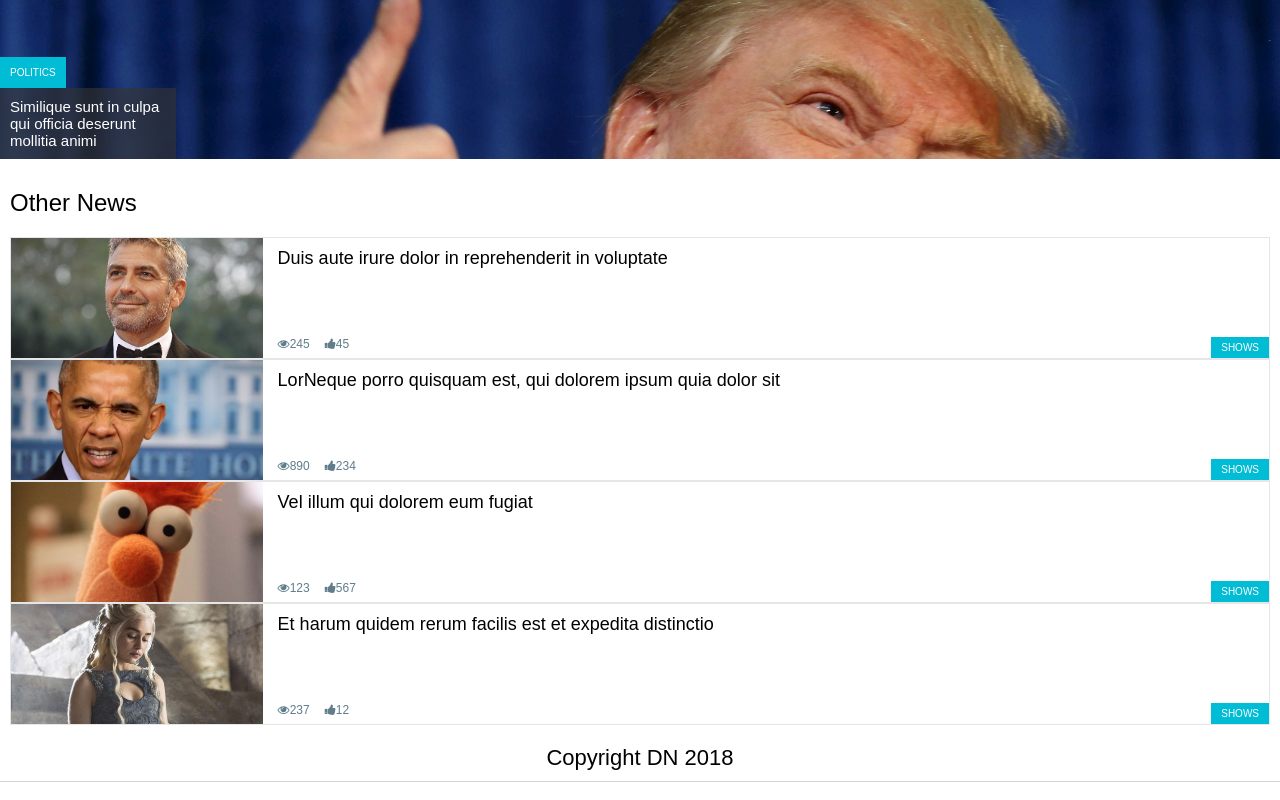
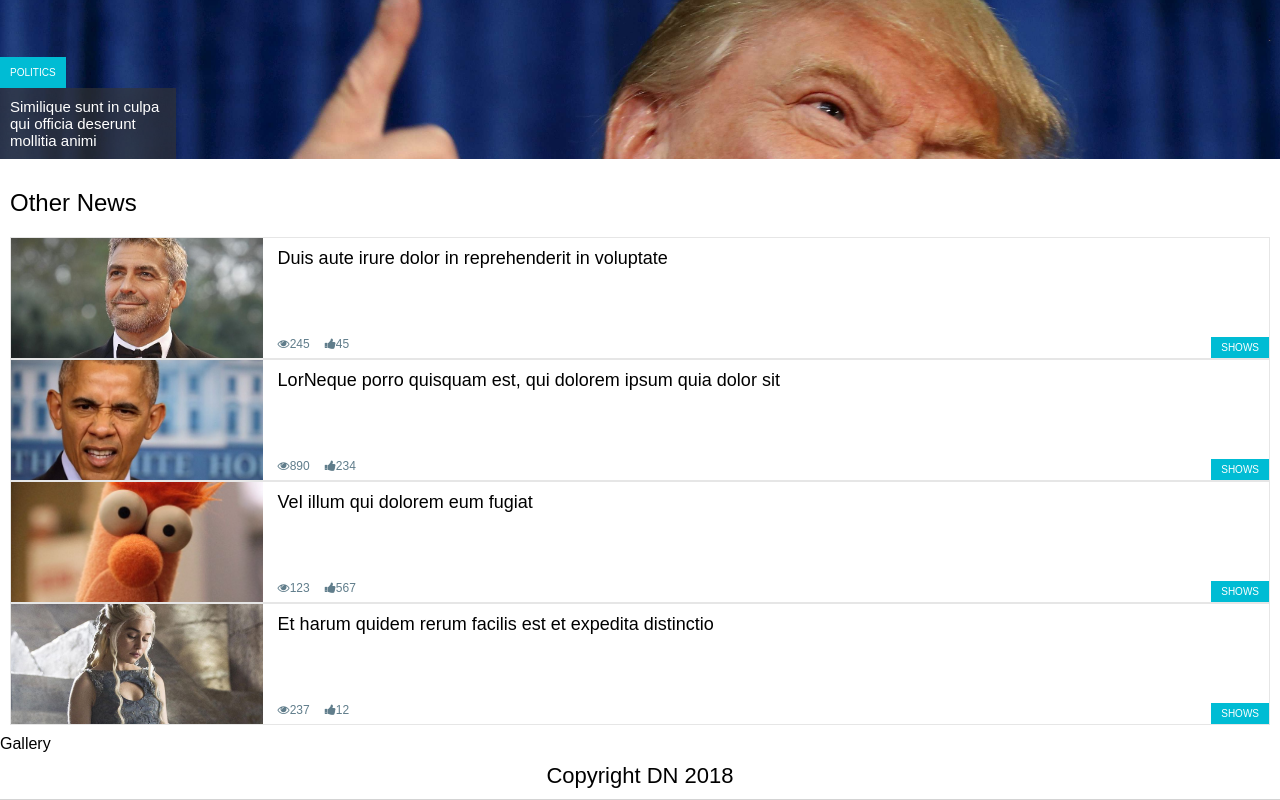
Before and after one commit to heero7/redux-news-project, a React (Create React App) app: page / in a window 1280 px wide. Shown: the part 788-1588 px from the top of the page. Built offline with nearby package versions, Linux system fonts and the light colour scheme; data requests are answered from the project's data file.

Commit message:
Created gallery reducer, action, and mapped to props

```diff
--- a/src/actions/index.js
+++ b/src/actions/index.js
@@ -25,3 +25,14 @@ export function otherNews() {
         payload: request
     }
 }
+
+export function latestGallery() {
+    const request =
+    fetch(`${URL}/galleries?_order=desc&_limit=2`, {method: "GET"})
+    .then(res => res.json())
+
+    return {
+        type: "GET_LATEST_GALLERY",
+        payload: request
+    }
+}
--- /dev/null
+++ b/src/components/home/Gallery.js
@@ -0,0 +1,13 @@
+import React from 'react';
+import { Link } from 'react-router-dom';
+
+const Gallery = (props) => {
+    console.log(props);
+    return (
+        <div>
+            Gallery
+        </div>
+    )
+}
+
+export default Gallery;
--- a/src/components/home/OtherNews.js
+++ b/src/components/home/OtherNews.js
@@ -30,7 +30,6 @@ const renderOtherNews = ({otherNews}) => {
 }
 
 const OtherNews = (props) => {
-    console.log(props);
     return (
         <div className="other-news">
             <h2>Other News</h2>
--- a/src/containers/Home.js
+++ b/src/containers/Home.js
@@ -2,17 +2,20 @@ import React, { Component } from "react";
 
 // bring redux dependencies
 import { connect } from "react-redux";
-import { latestNews, otherNews } from "../actions"; // action for making network calls
+import { latestNews, otherNews, latestGallery } from "../actions"; // action for making network calls
 import { bindActionCreators } from "redux"; // needed since using actions
 
 // COMPONENTS
 import LatestNews from "../components/home/LatestNews";
 import OtherNews from "../components/home/OtherNews";
+import Gallery from "../components/home/Gallery";
 
 class Home extends Component {
   componentDidMount() {
+    // CALL action creators when the components rendered
     this.props.latestNews();
     this.props.otherNews();
+    this.props.latestGallery();
   }
 
   render() {
@@ -20,6 +23,7 @@ class Home extends Component {
       <div>
         <LatestNews latest={this.props.articles.latest}/>
         <OtherNews otherNews={this.props.articles.other}/>
+        <Gallery latestGallery={this.props.galleries.latestGallery}/>
       </div>
     );
   }
@@ -31,7 +35,8 @@ class Home extends Component {
 */
 function mapStateToProps(state) {
   return {
-    articles: state.articles
+    articles: state.articles,
+    galleries: state.galleries
   };
 }
 
@@ -40,7 +45,7 @@ function mapStateToProps(state) {
     must call this function
 */
 function mapDispatchToProps(dispatch) {
-  return bindActionCreators({ latestNews, otherNews }, dispatch);
+  return bindActionCreators({ latestNews, otherNews, latestGallery }, dispatch);
 }
 
 // to connect everything.. need to setup connect
--- /dev/null
+++ b/src/reducers/galleries_reducer.js
@@ -0,0 +1,8 @@
+export default function(state={}, action) {
+    switch (action.type) {
+        case "GET_LATEST_GALLERY":
+            return {...state, latestGallery: action.payload}
+        default:
+            return state;
+    }
+}
```
Also changed, not shown: src/reducers/index.js (+5 -3 lines).
